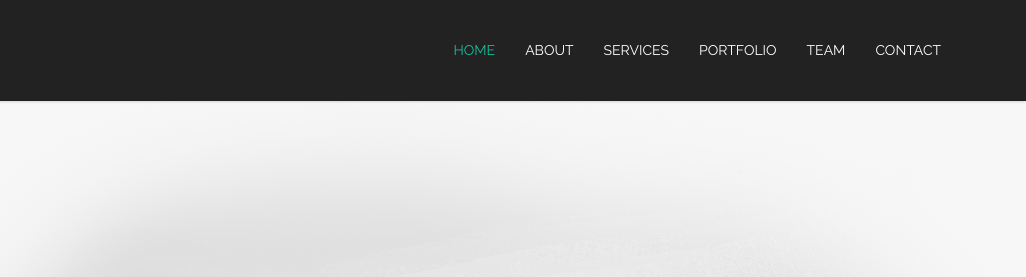
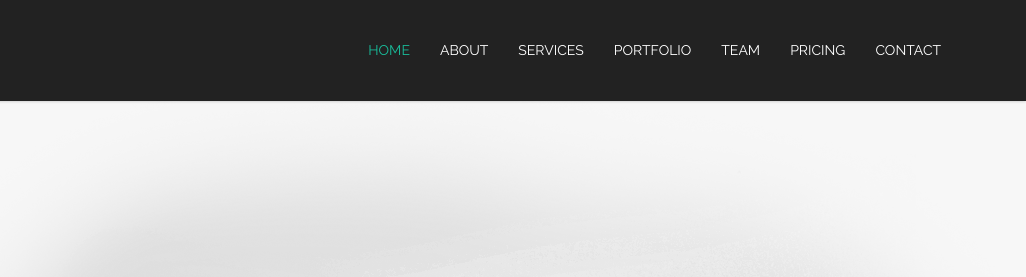
Before and after one commit to TankGeor/ABStest, a plain HTML site: page index.html in a window 1280 px wide. Shown: the top 277 px of the page, 254-1280 px from the left. Drawn offline with Linux system fonts and the light colour scheme.

```diff
--- a/index.html
+++ b/index.html
@@ -41,7 +41,7 @@
                         <li class="scroll"><a href="#services">Services</a></li>
                         <li class="scroll"><a href="#portfolio">Portfolio</a></li>
                         <li class="scroll"><a href="#our-team">Team</a></li>
-                        <!-- <li class="scroll"><a href="#pricing">Pricing</a></li> -->
+                        <li class="scroll"><a href="#pricing">Pricing</a></li>
                         <li class="scroll"><a href="#contact-us">Contact</a></li>
                     </ul>
                 </div>
```
Also changed, not shown: services.html (added).
